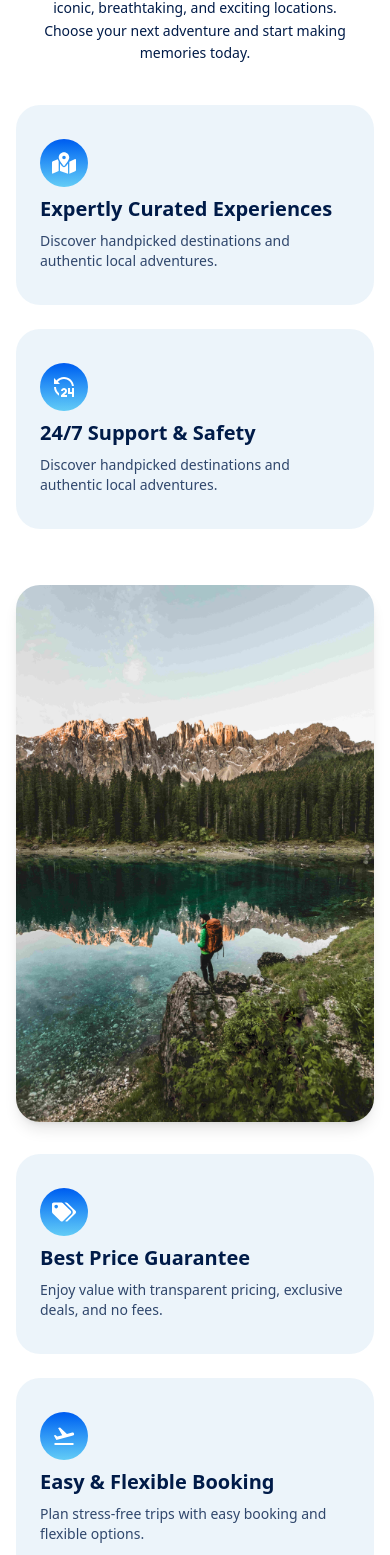
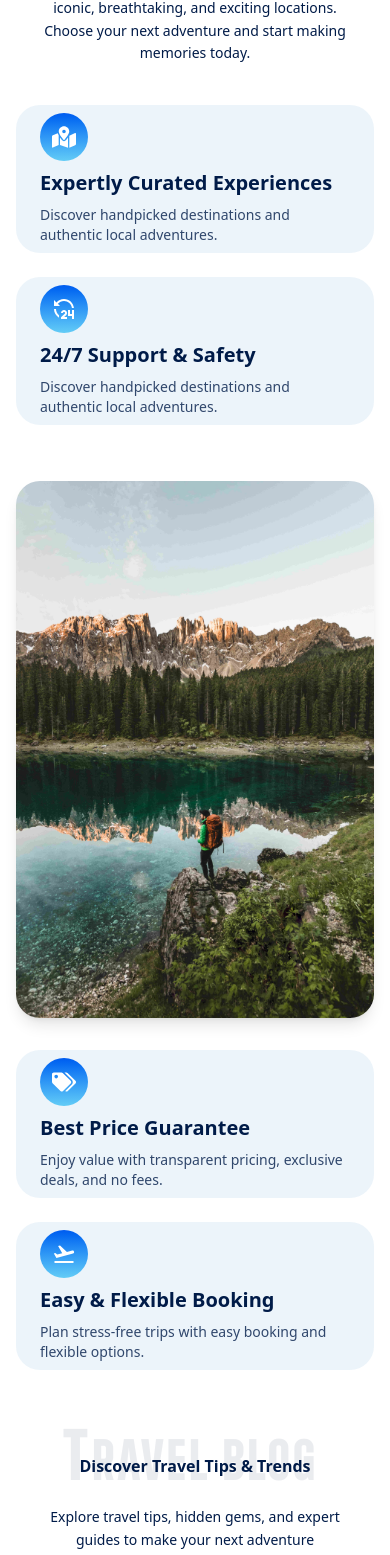
Before and after one commit to Fica-Web/Smart-Travels, a React (Vite) app in the folder frontend/: page / in a window 390 px wide. Shown: the part 4380-5935 px from the top of the page. Built offline with nearby package versions, Linux system fonts and the light colour scheme; no server answers.

Commit message:
Improve responsiveness of Footer and ChooseUs components

```diff
--- a/frontend/src/components/HomeSection/HomePage/ChooseUs.jsx
+++ b/frontend/src/components/HomeSection/HomePage/ChooseUs.jsx
@@ -10,58 +10,40 @@ import { MdOutlineFlightTakeoff } from 'react-icons/md';
 
 const ChooseUs = () => {
     return (
-        <div className="px-4 lg:px-20  ">
+        <div className="px-4 lg:px-20">
             <SectionHeading
                 backgroundText="CHOOSE US"
                 heading="Your Trusted Travel Partner"
                 subtext="Handpicked travel experiences to the most iconic, breathtaking, and exciting locations. Choose your next adventure and start making memories today."
             />
 
-            {/* Responsive Wrapper */}
-            <div className="w-full flex flex-col lg:grid lg:grid-cols-[auto_auto_auto] gap-8 lg:px-4  p-0 md:p-5 items-center justify-center ">
+            {/* Responsive Wrapper with items-stretch for equal column height */}
+            <div className="w-full flex flex-col lg:grid lg:grid-cols-[auto_auto_auto] gap-8 p-0 md:p-5 items-stretch justify-center">
 
                 {/* Left Column */}
-                {/* <div className="hidden sm:block w-full md:w-[400px] h-[300px] bg-gray-100 rounded-xl overflow-hidden mx-auto">
-                        <img
-                            src={img2}
-                            alt=""
-                            className="w-full h-full object-cover rounded-xl"
-                        /> */}
-                {/* Left Column */}
-                <div className="flex flex-col justify-between w-full lg:w-[400px] h-auto lg:h-[600px] space-y-6 items-center order-1 md:order-none ">
-                    <div className="w-full h-[200px] bg-[#4A94D0]/10 rounded-3xl flex flex-col justify-center px-6 text-left text-xl  space-y-2 p-2 ">
-                        {/* Icon inside a circle */}
-                        <div className="text-white p-3  rounded-full w-fit bg-gradient-to-b from-[#005BF0] to-[#63CCF6]">
+                <div className="flex flex-col justify-between w-full h-full space-y-6 items-center order-1 md:order-none">
+
+                    <div className="w-full bg-[#4A94D0]/10 rounded-3xl flex flex-col justify-center px-6 text-left text-xl space-y-2 p-2">
+                        <div className="text-white p-3 rounded-full w-fit bg-gradient-to-b from-[#005BF0] to-[#63CCF6]">
                             <FaMapMarkedAlt className="text-2xl" />
                         </div>
-
-                        {/* Heading */}
                         <h3 className="text-secondary-blue font-semibold">Expertly Curated Experiences</h3>
-
-                        {/* Description */}
-                        <p className="text-sm sm:text-base  text-secondary-blue/80">
+                        <p className="text-sm sm:text-base text-secondary-blue/80">
                             Discover handpicked destinations and authentic local adventures.
                         </p>
                     </div>
 
-
-                    <div className="w-full h-[200px] bg-[#4A94D0]/10 rounded-3xl flex flex-col justify-center px-6 text-left text-xl  space-y-2 p-2">
-
-                        {/* Icon inside a circle */}
+                    <div className="w-full bg-[#4A94D0]/10 rounded-3xl flex flex-col justify-center px-6 text-left text-xl space-y-2 p-2">
                         <div className="text-white p-3 rounded-full w-fit bg-gradient-to-b from-[#005BF0] to-[#63CCF6]">
                             <Ri24HoursFill className="text-2xl" />
                         </div>
-
-                        {/* Heading */}
                         <h3 className="text-secondary-blue font-semibold">24/7 Support & Safety</h3>
-
-                        {/* Description */}
                         <p className="text-sm sm:text-base text-secondary-blue/80">
                             Discover handpicked destinations and authentic local adventures.
                         </p>
+                    </div>
 
-                    </div>
-                    <div className="w-full lg:w-[400px] h-[200px] bg-[#4A94D0]/10 rounded-3xl hidden lg:flex items-center justify-center mx-auto text-xl font-semibold order-4 md:order-none ">
+                    <div className="w-full bg-[#4A94D0]/10 rounded-3xl hidden lg:flex items-center justify-center mx-auto text-xl font-semibold">
                         <img
                             src={img2}
                             alt=""
@@ -71,7 +53,7 @@ const ChooseUs = () => {
                 </div>
 
                 {/* Center Image */}
-                <div className="flex items-center justify-center w-full lg:w-[400px] h-[5f00px] lg:h-[600px] order-3 md:order-none ">
+                <div className="flex items-center justify-center w-full lg:w-[400px] order-3 md:order-none h-full">
                     <img
                         src={img3}
                         alt="Center"
@@ -79,51 +61,41 @@ const ChooseUs = () => {
                     />
                 </div>
 
+                {/* Right Column */}
+                <div className="flex flex-col justify-between w-full h-full space-y-6 items-center order-4 md:order-none">
 
-                {/* Right Column */}
-                <div className="flex flex-col justify-between w-full lg:w-[400px] h-auto lg:h-[600px] space-y-6 items-center order-4 md:order-none">
-                    <div className="w-full lg:w-[400px] h-[200px] bg-[#4A94D0]/10 rounded-3xl hidden lg:flex items-center justify-center mx-auto text-xl font-semibold order-4 md:order-none">
+                    <div className="w-full bg-[#4A94D0]/10 rounded-3xl hidden lg:flex items-center justify-center mx-auto text-xl font-semibold">
                         <img
                             src={img1}
                             alt=""
                             className="w-full h-full object-cover rounded-xl"
                         />
                     </div>
-                    <div className="w-full h-[200px] bg-[#4A94D0]/10 rounded-3xl flex flex-col justify-center px-6 text-left text-xl space-y-2 p-2">
 
-                        {/* Icon inside a circle */}
+                    <div className="w-full bg-[#4A94D0]/10 rounded-3xl flex flex-col justify-center px-6 text-left text-xl space-y-2 p-2">
                         <div className="text-white p-3 rounded-full w-fit bg-gradient-to-b from-[#005BF0] to-[#63CCF6]">
                             <FaTags className="text-2xl" />
                         </div>
+                        <h3 className="text-secondary-blue font-semibold">Best Price Guarantee</h3>
+                        <p className="text-sm sm:text-base text-secondary-blue/80">
+                            Enjoy value with transparent pricing, exclusive deals, and no fees.
+                        </p>
+                    </div>
 
-                        {/* Heading */}
-                        <h3 className="text-secondary-blue font-semibold">Best Price Guarantee</h3>
-
-                        {/* Description */}
-                        <p className="text-sm sm:text-base text-secondary-blue/80">
-                            Enjoy value with transparent pricing, exclusive deals, and no fees.                        </p>
-
-                    </div>
-                    <div className="w-full h-[200px] bg-[#4A94D0]/10 rounded-3xl flex flex-col justify-center px-6 text-left text-xl space-y-2 p-2">
-
-                        {/* Icon inside a circle */}
+                    <div className="w-full bg-[#4A94D0]/10 rounded-3xl flex flex-col justify-center px-6 text-left text-xl space-y-2 p-2">
                         <div className="text-white p-3 rounded-full w-fit bg-gradient-to-b from-[#005BF0] to-[#63CCF6]">
                             <MdOutlineFlightTakeoff className="text-2xl" />
                         </div>
-
-                        {/* Heading */}
-                        <h3 className=" text-secondary-blue font-semibold">Easy & Flexible Booking</h3>
-
-                        {/* Description */}
+                        <h3 className="text-secondary-blue font-semibold">Easy & Flexible Booking</h3>
                         <p className="text-sm sm:text-base text-secondary-blue/80">
                             Plan stress-free trips with easy booking and flexible options.
                         </p>
+                    </div>
 
-                    </div>
                 </div>
 
             </div>
-        </div >
+        </div>
     )
 }
 
--- a/frontend/src/components/shared/Footer.jsx
+++ b/frontend/src/components/shared/Footer.jsx
@@ -105,7 +105,7 @@ const Footer = () => {
           <div className='text-secondary-blue '>
             <h4 className="font-semibold  mb-3">Contact Us</h4>
             <p className='text-md'>Have questions? We’re here to help with your travel plans.</p>
-            <div className="flex items-center gap-2 mt-2 text-md text-secondary-blue">
+            <div className="flex items-center gap-2 mt-2 text-md text-secondary-blue whitespace-nowrap">
   <MdLocalPhone size={20} />
 
   <div className="flex flex-row gap-3">
@@ -123,8 +123,8 @@ const Footer = () => {
       +971 52 741 8272
     </a>
   </div>
+</div>
 
-            </div>
             <div className="flex items-center gap-2 mt-2 text-md text-secondary-blue">
               <MdEmail size={20} />
               <a
@@ -147,14 +147,14 @@ const Footer = () => {
       {/* Bottom Section */}
       <div className="mt-8 space-y-8 bg-amber-700">
         {/* Copyright */}
-        <div className="flex flex-col md:flex-row justify-between items-start md:items-center w-full text-sm text-secondary-blue bg-red-200">
-          <div className='bg-black'>
-            <p className="flex items-center flex-wrap justify-center gap-1 text-center">
+        <div className="flex flex-col md:flex-row justify-between items-start md:items-center w-full text-sm text-secondary-blue">
+          <div>
+            <p className="flex items-center flex-wrap justify-center gap-1 text-center whitespace-nowrap">
               Copyright <AiOutlineCopyright className="text-secondary-blue" /> 2025,Rukn Travels. All Rights Reserved
             </p>
           </div>
 
-          <div className="flex items-center space-x-1">
+          <div className="flex items-center space-x-1 whitespace-nowrap">
             <p>Created By</p>
             <span>
               <Link
```
Lines whose indentation alone changed are shown as unchanged.
